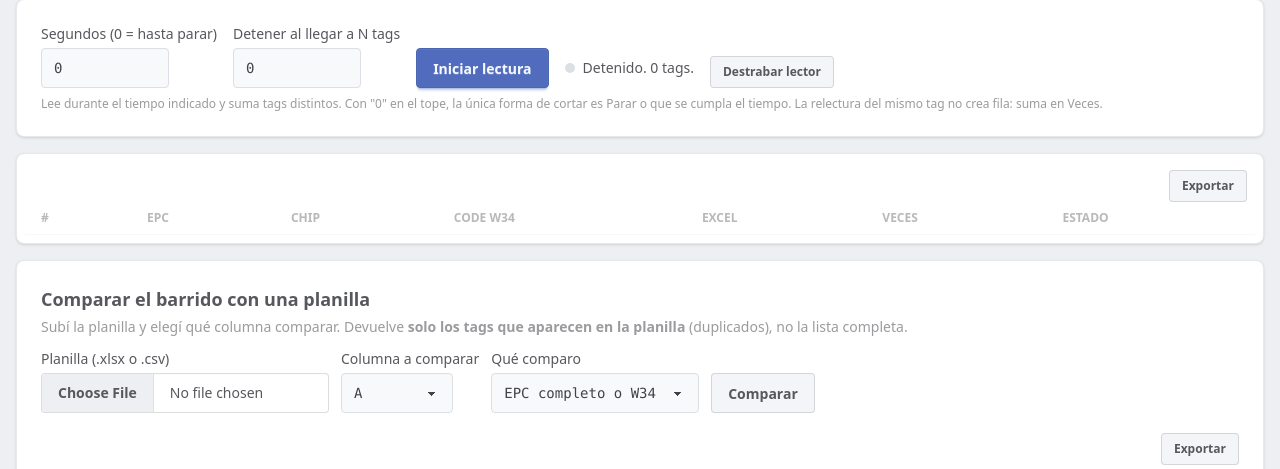
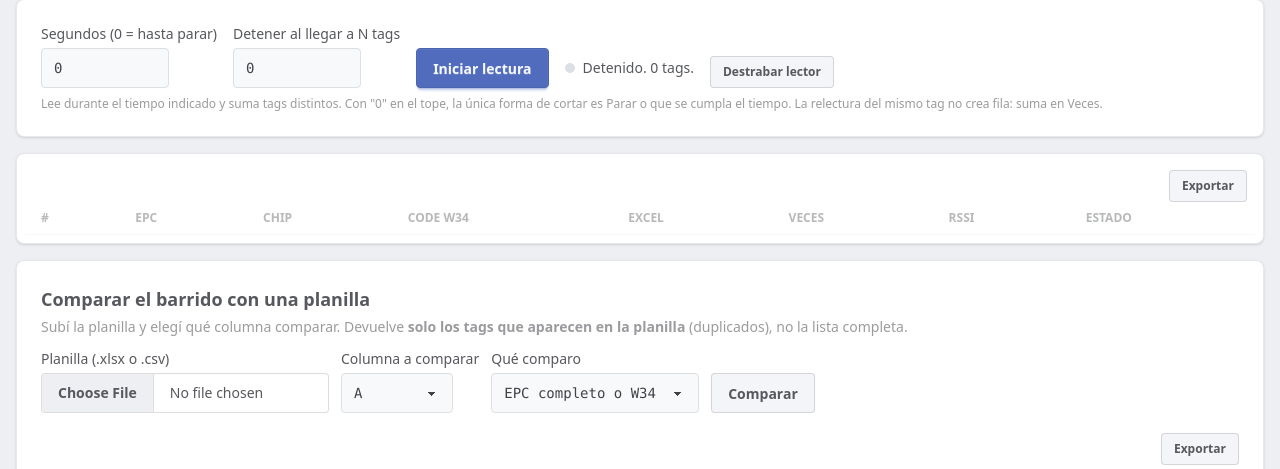
Before and after one commit to Jeanjo1310/RU5600-usb-app, a Flask app: page /barrido in a window 1280 px wide. Shown: the part 138-607 px from the top of the page. Run offline with Flask 3, Linux system fonts and the light colour scheme; data that the repository does not hold is empty; style sheets or scripts are compiled from the project's sources.

Commit message:
feat(web): barrido con columna RSSI y persistencia en SQLite (la app guarda, no el lector)

```diff
--- a/web/app.py
+++ b/web/app.py
@@ -1373,6 +1373,16 @@ def _run(seconds, target=0, mode="answer"):
             reason = "usuario" if _stop.is_set() else "tiempo"
         _state["reason"] = reason
         _state["running"] = False
+        # persistir el barrido: la app es la dueña de los datos, no el lector
+        try:
+            for t in _state["tags"]:
+                if t.get("epc"):
+                    store.upsert_tag(t["epc"], t.get("chip"), t.get("rssi"),
+                                     t.get("n", 1))
+            if _state["tags"]:
+                store.add_log("ok", "barrido: %d tags (%s)" % (len(_state["tags"]), reason))
+        except Exception as exc:  # noqa: BLE001
+            _log("warn", "no pude guardar el barrido: %s" % exc)
 
 
 @app.route("/api/recover", methods=["POST"])
--- a/web/templates/barrido.html
+++ b/web/templates/barrido.html
@@ -28,7 +28,7 @@
   <div class="flex justify-end px-2 pt-2"><button class="btn btn-outline btn-sm" onclick="exportTable('#rows', 'barrido')">Exportar</button></div>
   <table class="table table-zebra w-full text-sm" id="sweepTable">
     <thead class="text-xs uppercase opacity-70">
-      <tr><th class="px-4 py-2">#</th><th class="px-4 py-2">EPC</th><th class="px-4 py-2">Chip</th><th class="px-4 py-2">Code W34</th><th class="px-4 py-2">Excel</th><th class="px-4 py-2">Veces</th><th class="px-4 py-2">Estado</th></tr>
+      <tr><th class="px-4 py-2">#</th><th class="px-4 py-2">EPC</th><th class="px-4 py-2">Chip</th><th class="px-4 py-2">Code W34</th><th class="px-4 py-2">Excel</th><th class="px-4 py-2">Veces</th><th class="px-4 py-2">RSSI</th><th class="px-4 py-2">Estado</th></tr>
     </thead>
     <tbody id="rows"></tbody>
   </table>
@@ -115,7 +115,7 @@ async function poll() {
       const tr = document.createElement('tr');
       tr.className = 'border-b border-base-300';
       const conf = badge(x.conf === 'patron' ? 'patrón' : (x.conf || '?'), x.conf);
-      tr.innerHTML = `<td class="px-4 py-2">${seen + i + 1}</td><td class="px-4 py-2 font-mono" title="${x.raw}">${x.epc}</td><td class="px-4 py-2 font-mono">${x.chip}</td><td class="px-4 py-2 font-mono">${x.code || '-'}</td><td class="px-4 py-2">${x.xl}</td><td class="px-4 py-2">${x.n || 1}</td><td class="px-4 py-2">${conf}</td>`;
+      tr.innerHTML = `<td class="px-4 py-2">${seen + i + 1}</td><td class="px-4 py-2 font-mono" title="${x.raw}">${x.epc}</td><td class="px-4 py-2 font-mono">${x.chip}</td><td class="px-4 py-2 font-mono">${x.code || '-'}</td><td class="px-4 py-2">${x.xl}</td><td class="px-4 py-2">${x.n || 1}</td><td class="px-4 py-2">${x.rssi ?? '-'}</td><td class="px-4 py-2">${conf}</td>`;
       tb.appendChild(tr);
     });
     seen = r.tags.length;
@@ -123,6 +123,7 @@ async function poll() {
   (r.tags || []).forEach((x, i) => {
     const tr = $('rows').children[i];
     if (tr && tr.children[5]) tr.children[5].textContent = x.n || 1;
+    if (tr && tr.children[6]) tr.children[6].textContent = (x.rssi ?? '-');
   });
   if (!r.running && timer) { clearInterval(timer); timer = null; }
 }
```
